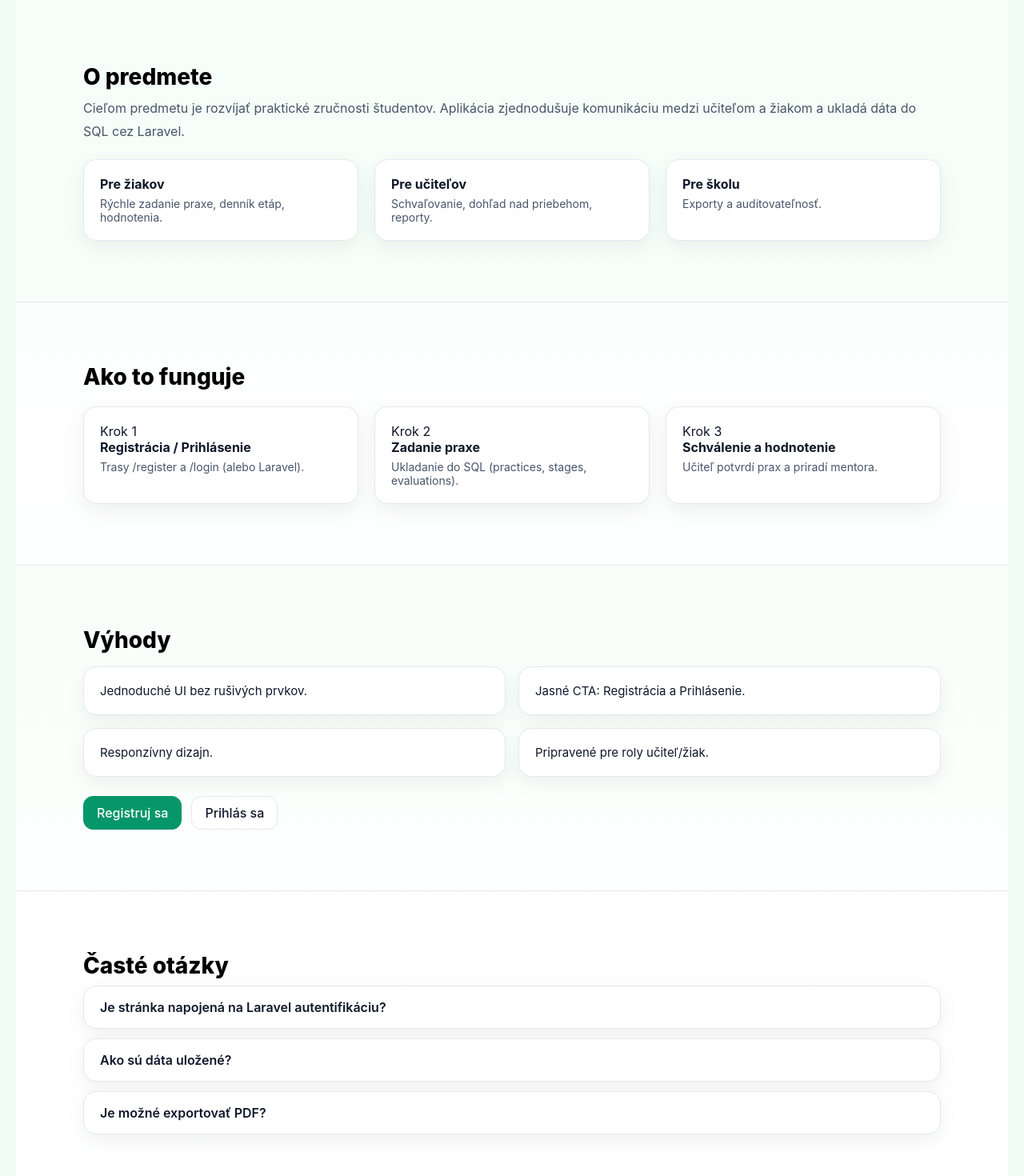
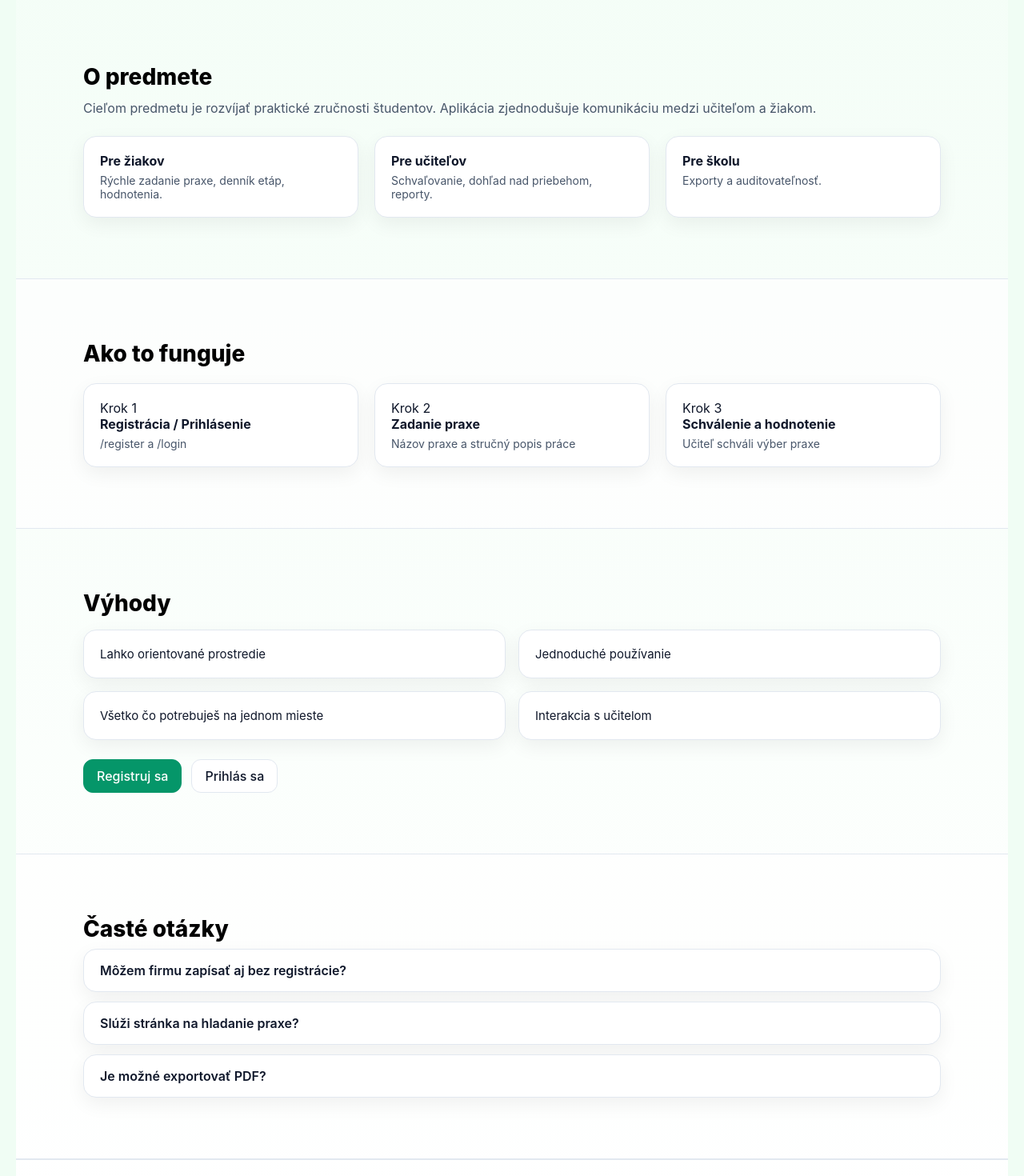
Before and after one commit to marekpng/internship-management-system, a Vue app in the folder frontend/: page / in a window 1280 px wide. Shown: the part 640-2110 px from the top of the page at 80% size. Built offline with nearby package versions, Linux system fonts and the light colour scheme.

Commit message:
Text/tlačidla-navbar
prepojenie Navbaru a konkretnejši popis landing -page

```diff
--- a/frontend/src/components/FooterComponent.vue
+++ b/frontend/src/components/FooterComponent.vue
@@ -3,9 +3,9 @@
     <div class="footer-row">
       <p>© 2025 FPV Praxový systém</p>
       <div class="footer-links">
-        <a href="#o-predmete">O predmete</a>
-        <a href="#vyhody">Výhody</a>
-        <a href="#faq">FAQ</a>
+        <a href="/#o-predmete">O predmete</a>
+        <a href="/#vyhody">Výhody</a>
+        <a href="/#faq">FAQ</a>
       </div>
     </div>
   </footer>
--- a/frontend/src/components/HeaderComponent.vue
+++ b/frontend/src/components/HeaderComponent.vue
@@ -8,10 +8,10 @@
 
 
       <nav class="nav-links">
-        <a href="#o-predmete">O predmete</a>
-        <a href="#ako-funguje">Ako to funguje</a>
-        <a href="#vyhody">Výhody</a>
-        <a href="#faq">FAQ</a>
+        <a href="/#o-predmete">O predmete</a>
+        <a href="/#ako-funguje">Ako to funguje</a>
+        <a href="/#vyhody">Výhody</a>
+        <a href="/#faq">FAQ</a>
       </nav>
 
       <div class="nav-cta">
--- a/frontend/src/views/LandingPage.vue
+++ b/frontend/src/views/LandingPage.vue
@@ -26,7 +26,7 @@
             <h3>Pridanie novej praxe</h3>
             <ul>
               <li>Žiak vyplní miesto a termín</li>
-              <li>Učiteľ schváli a priradí mentora</li>
+              <li>Učiteľ schváli priloženú prax</li>
               <li>Automatické generovanie záznamov etáp</li>
             </ul>
           </div>
@@ -42,7 +42,7 @@
       <div class="container">
         <h2 class="section-title">O predmete</h2>
         <p class="section-text">
-          Cieľom predmetu je rozvíjať praktické zručnosti študentov. Aplikácia zjednodušuje komunikáciu medzi učiteľom a žiakom a ukladá dáta do SQL cez Laravel.
+          Cieľom predmetu je rozvíjať praktické zručnosti študentov. Aplikácia zjednodušuje komunikáciu medzi učiteľom a žiakom.
         </p>
         <div class="grid-3">
           <div class="feature"><h3>Pre žiakov</h3><p>Rýchle zadanie praxe, denník etáp, hodnotenia.</p></div>
@@ -56,9 +56,9 @@
       <div class="container">
         <h2 class="section-title">Ako to funguje</h2>
         <div class="grid-3">
-          <div class="feature"><span class="badge">Krok 1</span><h3>Registrácia / Prihlásenie</h3><p>Trasy /register a /login (alebo Laravel).</p></div>
-          <div class="feature"><span class="badge">Krok 2</span><h3>Zadanie praxe</h3><p>Ukladanie do SQL (practices, stages, evaluations).</p></div>
-          <div class="feature"><span class="badge">Krok 3</span><h3>Schválenie a hodnotenie</h3><p>Učiteľ potvrdí prax a priradí mentora.</p></div>
+          <div class="feature"><span class="badge">Krok 1</span><h3>Registrácia / Prihlásenie</h3><p>/register a /login</p></div>
+          <div class="feature"><span class="badge">Krok 2</span><h3>Zadanie praxe</h3><p>Názov praxe a stručný popis práce</p></div>
+          <div class="feature"><span class="badge">Krok 3</span><h3>Schválenie a hodnotenie</h3><p>Učiteľ schváli výber praxe</p></div>
         </div>
       </div>
     </section>
@@ -67,10 +67,10 @@
       <div class="container">
         <h2 class="section-title">Výhody</h2>
         <div class="benefits">
-          <div class="benefit">Jednoduché UI bez rušivých prvkov.</div>
-          <div class="benefit">Jasné CTA: Registrácia a Prihlásenie.</div>
-          <div class="benefit">Responzívny dizajn.</div>
-          <div class="benefit">Pripravené pre roly učiteľ/žiak.</div>
+          <div class="benefit">Lahko orientované prostredie</div>
+          <div class="benefit">Jednoduché používanie</div>
+          <div class="benefit">Všetko čo potrebuješ na jednom mieste</div>
+          <div class="benefit">Interakcia s učitelom </div>
         </div>
         <div class="hero-actions" style="margin-top:24px">
           <a class="btn btn-primary" href="/register">Registruj sa</a>
@@ -82,9 +82,9 @@
     <section id="faq" class="section-alt">
       <div class="container">
         <h2 class="section-title">Časté otázky</h2>
-        <details><summary>Je stránka napojená na Laravel autentifikáciu?</summary><p>presne</p></details>
-        <details><summary>Ako sú dáta uložené?</summary><p>skúška.</p></details>
-        <details><summary>Je možné exportovať PDF?</summary><p>Áno, v rámci sekcie „Moja prax“.</p></details>
+        <details><summary>Môžem firmu zapísať aj bez registrácie?</summary><p>Nie</p></details>
+        <details><summary>Slúži stránka na hladanie praxe?</summary><p>Nie</p></details>
+        <details><summary>Je možné exportovať PDF?</summary><p>Áno v rámci sekcie „Moja prax“.</p></details>
       </div>
     </section>
 
```
